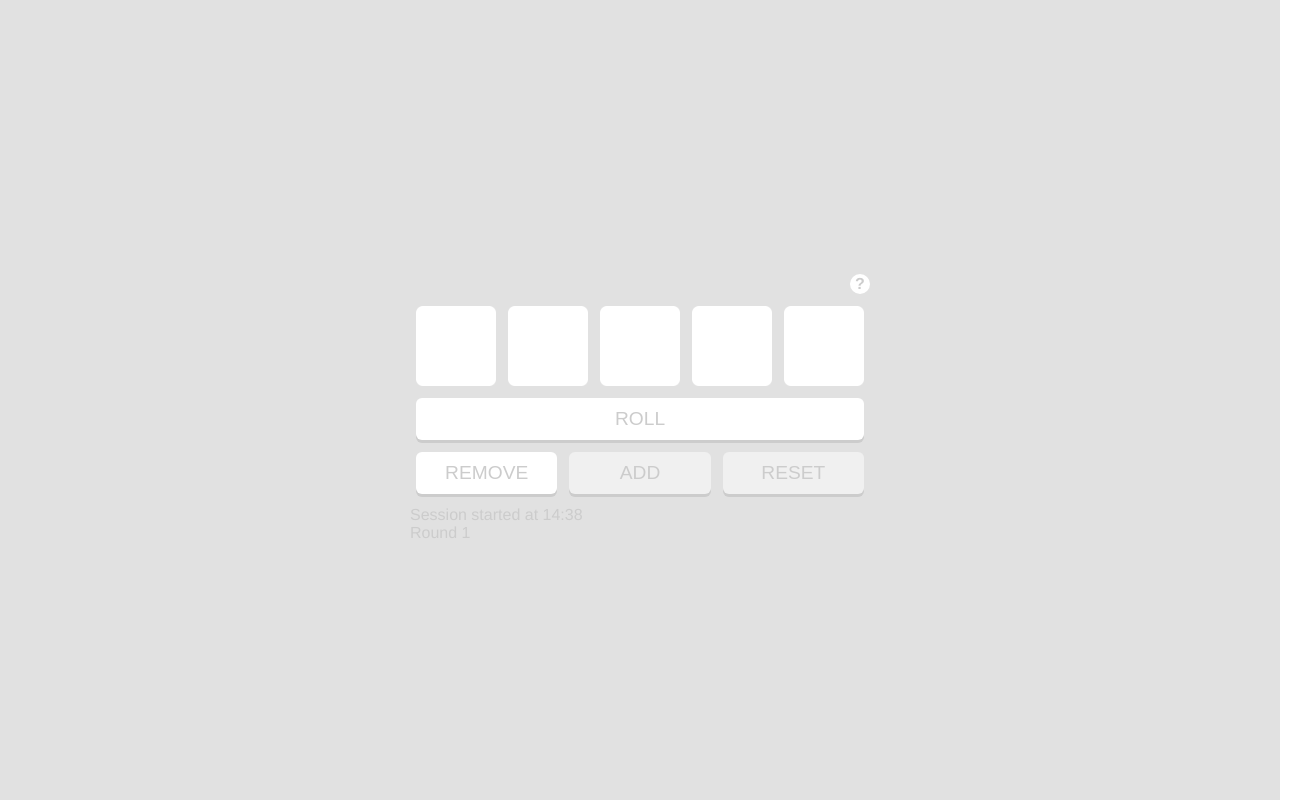
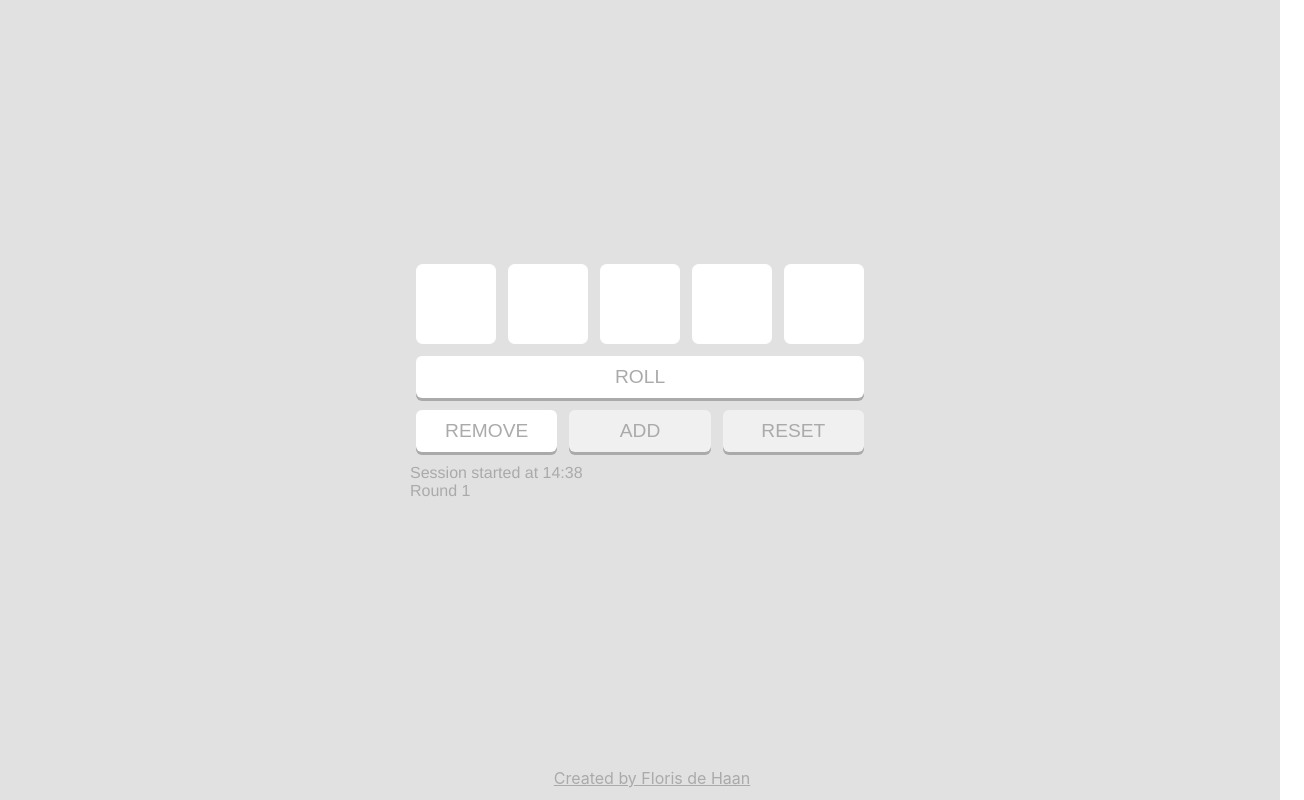
Before and after one commit to FlopieUtd/perudo, a React (Create React App) app: page / in a window 1280 px wide. Shown: the whole page, 1304 px wide, since content can reach past the window. Built offline with nearby package versions, Linux system fonts and the light colour scheme.

Commit message:
update game

```diff
--- a/public/index.html
+++ b/public/index.html
@@ -1,40 +1,21 @@
 <!DOCTYPE html>
-<html lang="en">
+<html lang="nl">
   <head>
     <meta charset="utf-8" />
     <link rel="icon" href="%PUBLIC_URL%/favicon.ico" />
     <meta name="viewport" content="width=device-width, initial-scale=1" />
     <meta name="theme-color" content="#000000" />
-    <meta name="description" content="Play Perudo online!" />
+    <meta name="description" content="Speel Perudo online op je mobiel!" />
+    <meta name="keywords" content="speel perudo online mobiel" />
     <link rel="apple-touch-icon" href="%PUBLIC_URL%/logo192.png" />
-    <!--
-      manifest.json provides metadata used when your web app is installed on a
-      user's mobile device or desktop. See https://developers.google.com/web/fundamentals/web-app-manifest/
-    -->
     <link rel="manifest" href="%PUBLIC_URL%/manifest.json" />
-    <!--
-      Notice the use of %PUBLIC_URL% in the tags above.
-      It will be replaced with the URL of the `public` folder during the build.
-      Only files inside the `public` folder can be referenced from the HTML.
-
-      Unlike "/favicon.ico" or "favicon.ico", "%PUBLIC_URL%/favicon.ico" will
-      work correctly both with client-side routing and a non-root public URL.
-      Learn how to configure a non-root public URL by running `npm run build`.
-    -->
+    <meta name="author" content="Floris de Haan" />
     <title>Perudo</title>
   </head>
   <body>
-    <noscript>You need to enable JavaScript to run this app.</noscript>
     <div id="root"></div>
-    <!--
-      This HTML file is a template.
-      If you open it directly in the browser, you will see an empty page.
-
-      You can add webfonts, meta tags, or analytics to this file.
-      The build step will place the bundled scripts into the <body> tag.
-
-      To begin the development, run `npm start` or `yarn start`.
-      To create a production bundle, use `npm run build` or `yarn build`.
-    -->
+    <div class="credits">
+      <a href="https://www.solidesoftware.nl/">Created by Floris de Haan</a>
+    </div>
   </body>
 </html>
--- a/src/App/App.css
+++ b/src/App/App.css
@@ -29,7 +29,7 @@
   width: 100%;
   justify-content: center;
   font-size: 3rem;
-  color: #ccc;
+  color: #aaa;
 }
 
 .buttons {
@@ -53,8 +53,8 @@
   display: flex;
   align-items: center;
   justify-content: center;
-  box-shadow: 0 3px #ccc;
-  color: #ccc;
+  box-shadow: 0 3px #aaa;
+  color: #aaa;
   text-transform: uppercase;
   font-size: 1.2rem;
   width: 100%;
@@ -84,29 +84,23 @@
   min-height: 72px;
 }
 
-.explanation-container a {
-  text-decoration: none;
-}
-
-.explanation {
-	width: 20px;
-	height: 20px;
-	display: inline-block;
-	background: white;
-	color: #ccc;
-	border-radius: 100%;
-	font-weight: bold;
-	display: inline-flex;
-	justify-content: center;
-	align-items: center;
-	cursor: pointer;
-}
-
 .stats-container {
   width: 100%;
   margin-top: 12px;
-  color: #ccc;
+  color: #aaa;
   min-height: 72px;
+}
+
+.credits {
+  position: absolute;
+  bottom: 0px;
+  padding: 12px;
+  width: 100%;
+  text-align: center;
+}
+
+.credits a {
+  color: #aaa;
 }
 
 @media (max-width: 480px) {
--- a/src/App/App.tsx
+++ b/src/App/App.tsx
@@ -15,7 +15,7 @@ export const App = () => {
   const isGameOver = !dice.length;
   const canAdd = amountOfDice !== 0 && amountOfDice < MAX_NUMBER_OF_DICE;
   const canRemove = amountOfDice !== 0;
-  const canReset = roll > 0;
+  const canReset = amountOfDice !== 5;
 
   const handleRoll = useCallback(() => {
     setDice(dice.map(() => (Math.floor(Math.random() * 6) + 1) as DieValue));
@@ -40,18 +40,12 @@ export const App = () => {
     const now = new Date();
     const hours = now.getHours();
     const minutes = now.getMinutes();
-    console.log(`${hours}:${minutes}`);
-    setSessionStartTime(`${hours}:${minutes}`);
+    setSessionStartTime(`${hours}:${String(minutes).padStart(2, "0")}`);
   }, []);
 
   return (
     <div className="app">
       <div className="container">
-        <div className="explanation-container">
-          <a href="http://www.perudo.com/perudo-rules.html" target="_blank">
-            <div className="explanation">?</div>
-          </a>
-        </div>
         <div className="dice">
           {dice.map((dieValue) => (
             <Die dieValue={dieValue} />
--- a/src/Die/Die.tsx
+++ b/src/Die/Die.tsx
@@ -20,5 +20,5 @@ const dieMap = {
 };
 
 export const Die = ({ dieValue }: { dieValue: DieValue }) => {
-  return <img src={dieMap[dieValue]} className="die" />;
+  return <img src={dieMap[dieValue]} className="die" alt="die" />;
 };
```
Also changed, not shown: 1 other file (tests, documents, lock files or other folders).
